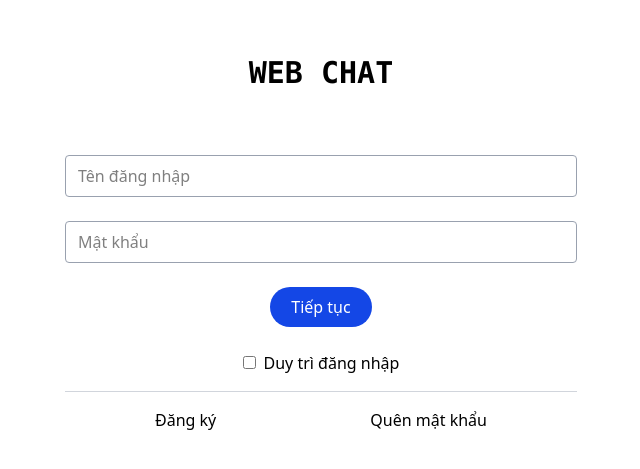
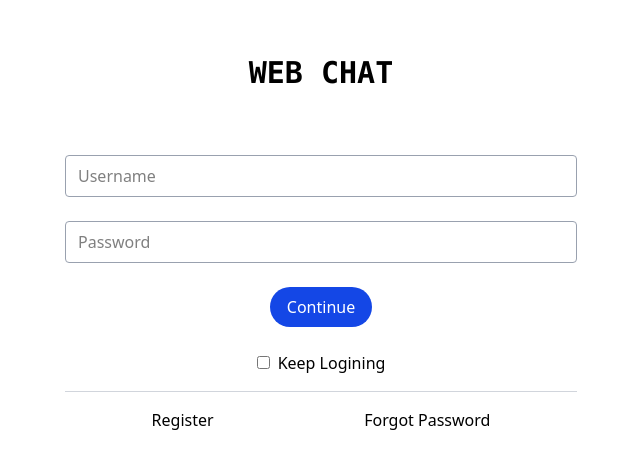
Before and after one commit to koha11/web-chat, a React (Vite) app in the folder web-chat-app/: page /login in a window 1280 px wide. Shown: the part 165-634 px from the top of the page, without its empty margins (319-959 px from the left). Built offline with nearby package versions, Linux system fonts and the light colour scheme; no server answers.

Commit message:
add page register and refactor to use-form

```diff
--- /dev/null
+++ b/web-chat-app/src/interfaces/auth/loginRequest.interface.ts
@@ -0,0 +1,4 @@
+export interface ILoginRequest {
+  username: string;
+  password: string;
+}
--- /dev/null
+++ b/web-chat-app/src/interfaces/auth/tokenPayload.interface.ts
@@ -0,0 +1,7 @@
+import { Types } from "mongoose";
+
+export interface ITokenPayload {
+  id: Types.ObjectId | string;
+  username: string;
+  expiresIn: string;
+}
--- a/web-chat-app/src/pages/home/Login.tsx
+++ b/web-chat-app/src/pages/home/Login.tsx
@@ -1,16 +1,16 @@
 import { Link, useNavigate } from "react-router-dom";
 import { postData } from "../../services/api";
 import Cookies from "js-cookie";
+import { useForm } from "react-hook-form";
+import { ILoginRequest } from "../../interfaces/auth/loginRequest.interface";
 
 const Login = () => {
   const navigate = useNavigate();
 
-  const handleLogin = async (event: React.FormEvent<HTMLFormElement>) => {
-    event.preventDefault(); // Ngăn chặn reload trang
+  const { register, handleSubmit } = useForm<ILoginRequest>();
 
+  const handleLogin = async (data: ILoginRequest) => {
     try {
-      const formData = new FormData(event.currentTarget);
-      localStorage.setItem("username", formData.get("username")?.toString() ?? "")
       navigate("/m");
 
       // const response: AuthResponse = await postData("/auth/login", formData);
@@ -36,38 +36,38 @@ const Login = () => {
       <h2 className="py-4 text-3xl font-mono font-bold">WEB CHAT</h2>
       <form
         className="flex flex-col w-[40%] items-center mt-12"
-        onSubmit={handleLogin}
+        onSubmit={handleSubmit(handleLogin)}
       >
         <input
-          name="username"
-          placeholder="Tên đăng nhập"
+          {...register("username")}
+          placeholder="Username"
           className="py-2 px-3 border rounded border-gray-400 w-full"
         ></input>
         <input
-          name="password"
-          placeholder="Mật khẩu"
+          {...register("password")}
+          placeholder="Password"
           className="py-2 px-3 mt-6 border rounded border-gray-400 w-full"
         ></input>
         <button
           type="submit"
           className="bg-blue-700 text-white p-2 cursor-pointer w-[20%] hover:opacity-70 rounded-4xl mt-6"
         >
-          Tiếp tục
+          Continue
         </button>
         <div className="mt-6">
           <input id="rbmBtn" type="checkbox" name="rmbBtn"></input>
           <label htmlFor="rbmBtn" className="ml-2">
-            Duy trì đăng nhập
+            Keep Logining
           </label>
         </div>
       </form>
       <hr className="w-[40%] h-[1px] text-gray-300 mt-4"></hr>
       <div className="mt-4 flex items-center justify-evenly w-[50%]">
         <Link to="/register" className="cursor-pointer hover:opacity-70">
-          Đăng ký
+          Register
         </Link>
-        <Link to="/register" className="cursor-pointer hover:opacity-70">
-          Quên mật khẩu
+        <Link to="" className="cursor-pointer hover:opacity-70">
+          Forgot Password
         </Link>
       </div>
     </section>
--- a/web-chat-app/src/pages/home/Register.tsx
+++ b/web-chat-app/src/pages/home/Register.tsx
@@ -1,21 +1,13 @@
-import { Link, redirect } from 'react-router-dom';
-import { postData } from '../../services/api';
+import { Link, redirect } from "react-router-dom";
+import { postData } from "../../services/api";
+import { useForm } from "react-hook-form";
+import { IRegisterRequest } from "../../interfaces/auth/registerRequest.interface";
 
 const Register = () => {
-  const handleRegister = async (event: React.FormEvent<HTMLFormElement>) => {
-    event.preventDefault(); // Ngăn chặn reload trang
+  const { handleSubmit, register, watch, control } =
+    useForm<IRegisterRequest>();
 
-    try {
-      const data = new FormData(event.currentTarget); // Tạo FormData từ form
-      const formObject = Object.fromEntries(data.entries()); // Chuyển thành object
-
-      const response = await postData('/signup', formObject);
-
-      window.location.href = 'http://' + window.location.host + '/login';
-    } catch (error) {
-      console.error(error);
-    }
-  };
+  const handleRegister = async (data: IRegisterRequest) => {};
 
   return (
     <section className="flex justify-center items-center flex-col h-[100vh]">
@@ -23,48 +15,47 @@ const Register = () => {
       <h2 className="py-4 text-3xl font-mono font-bold">WEB CHAT</h2>
       <form
         className="flex flex-col w-[40%] items-center mt-12"
-        onSubmit={handleRegister}
+        onSubmit={handleSubmit(handleRegister)}
       >
         <input
-          name="fullname"
-          placeholder="Họ và tên"
+          {...register("fullname")}
+          placeholder="Fullname"
           className="py-2 px-3 mt-6 border rounded border-gray-400 w-full"
         ></input>
         <input
-          name="email"
+          {...register("fullname")}
           placeholder="Email"
           className="py-2 px-3 mt-6 border rounded border-gray-400 w-full"
         ></input>
         <input
-          name="username"
-          placeholder="Email hoặc số điện thoại"
-          className="py-2 px-3 border rounded border-gray-400 w-full"
+          {...register("fullname")}
+          placeholder="Username"
+          className="py-2 px-3 mt-6 border rounded border-gray-400 w-full"
         ></input>
         <input
-          name="password"
-          placeholder="Mật khẩu"
+          {...register("fullname")}
+          placeholder="Password"
+          className="py-2 px-3 mt-6 border rounded border-gray-400 w-full"
+        ></input>
+        <input
+          {...register("fullname")}
+          placeholder="Retype Password"
           className="py-2 px-3 mt-6 border rounded border-gray-400 w-full"
         ></input>
         <button
           type="submit"
           className="bg-blue-700 text-white p-2 cursor-pointer w-[20%] hover:opacity-70 rounded-4xl mt-6"
         >
-          Tiếp tục
+          Register
         </button>
-        <div className="mt-6">
-          <input id="rbmBtn" type="checkbox" name="rmbBtn"></input>
-          <label htmlFor="rbmBtn" className="ml-2">
-            Duy trì đăng nhập
-          </label>
-        </div>
       </form>
       <hr className="w-[40%] h-[1px] text-gray-300 mt-4"></hr>
       <div className="mt-4 flex items-center justify-evenly w-[50%]">
-        <Link to="/register" className="cursor-pointer hover:opacity-70">
-          Đăng ký
+        <Link to="/login" className="cursor-pointer hover:opacity-70">
+          Login
         </Link>
-        <Link to="/register" className="cursor-pointer hover:opacity-70">
-          Quên mật khẩu
+        <Link to="" className="cursor-pointer hover:opacity-70">
+          Forgot password
         </Link>
       </div>
     </section>
```
Also changed, not shown: web-chat-app/src/interfaces/auth/registerRequest.interface.ts (added, +7 -0 lines).
